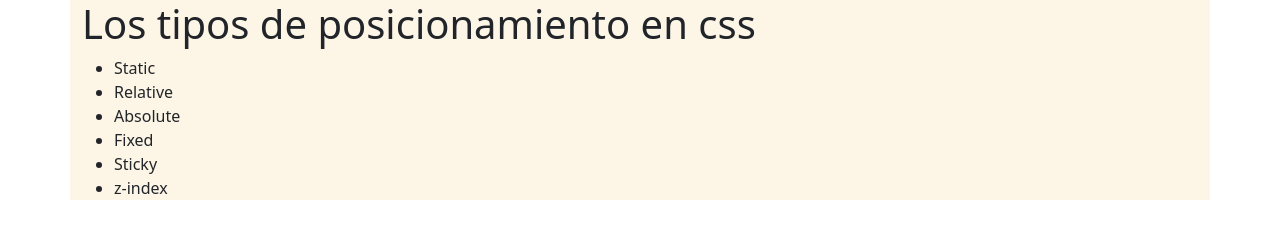
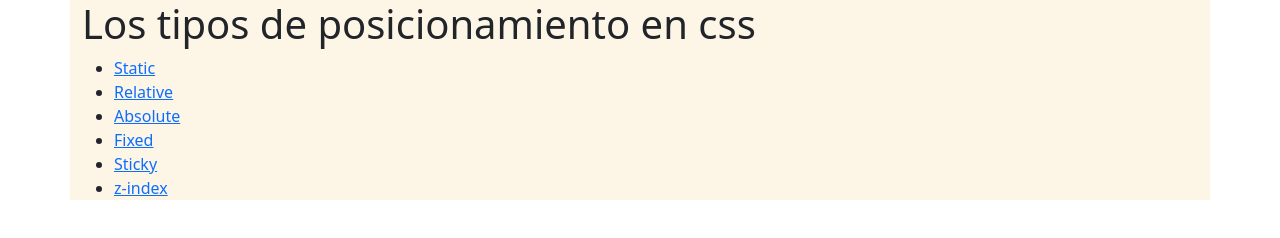
Before and after one commit to canodelacuadra/ejercicios-position-css, a plain HTML site: page index.html in a window 1280 px wide. Drawn offline with nearby package versions, Linux system fonts and the light colour scheme.

Commit message:
arreglo enlaces

```diff
--- a/index.html
+++ b/index.html
@@ -19,12 +19,12 @@
         <h1>Los tipos de posicionamiento en css</h1>
         <nav>
             <ul>
-                <li><a href="./static.html"></a>Static</li>
-                <li><a href="./relative.html"></a>Relative</li>
-                <li><a href="./absolute.html"></a>Absolute</li>
-                <li><a href="./fixed.html"></a>Fixed</li>
-                <li><a href="./static.html"></a>Sticky</li>
-                <li><a href="./z-index.html"></a>z-index</li>
+                <li><a href="./static.html">Static</a></li>
+                <li><a href="./relative.html">Relative</a></li>
+                <li><a href="./absolute.html">Absolute</a></li>
+                <li><a href="./fixed.html">Fixed</a></li>
+                <li><a href="./static.html">Sticky</a></li>
+                <li><a href="./z-index.html">z-index</a></li>
             </ul>
         </nav>
     </div>
```
